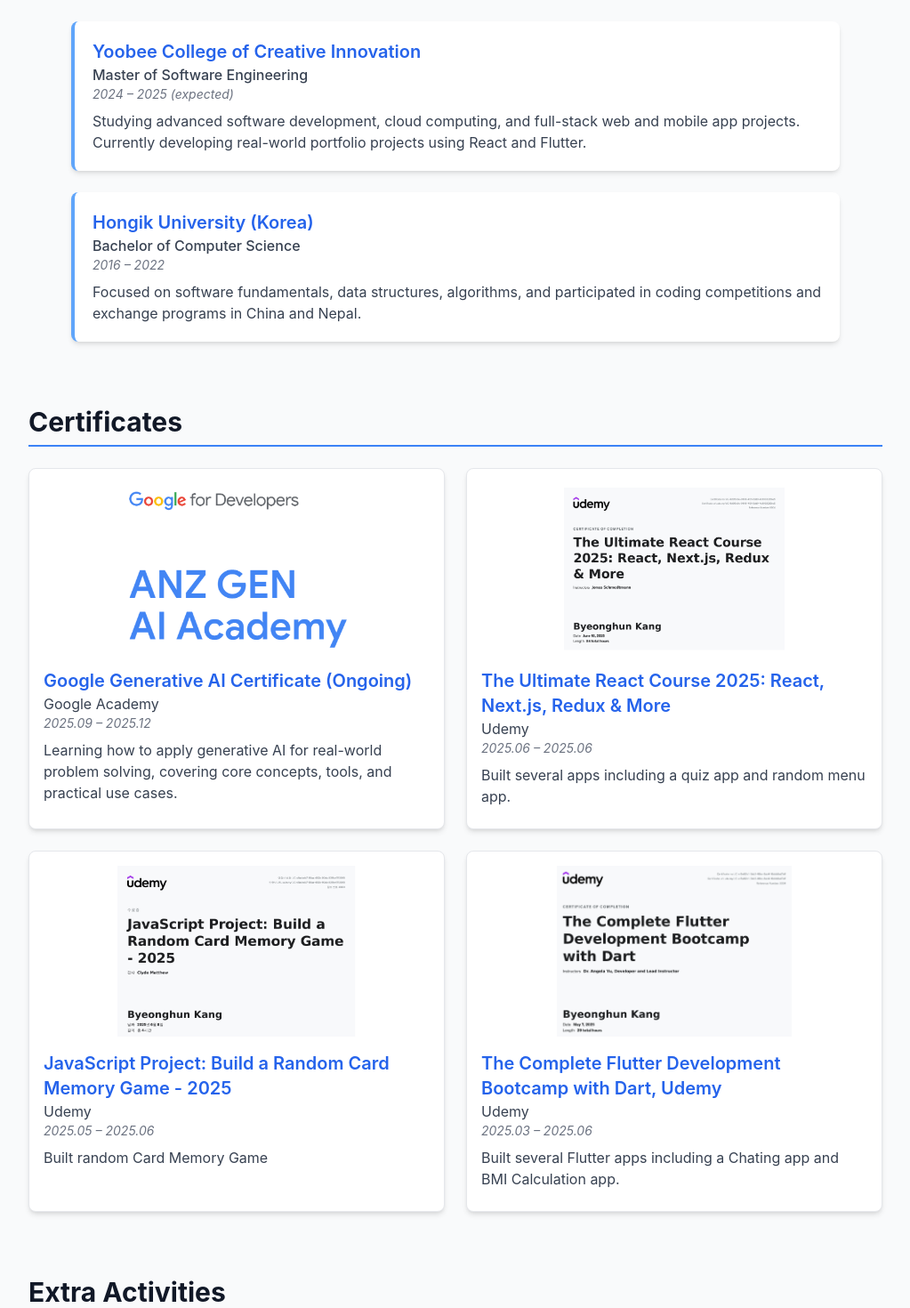
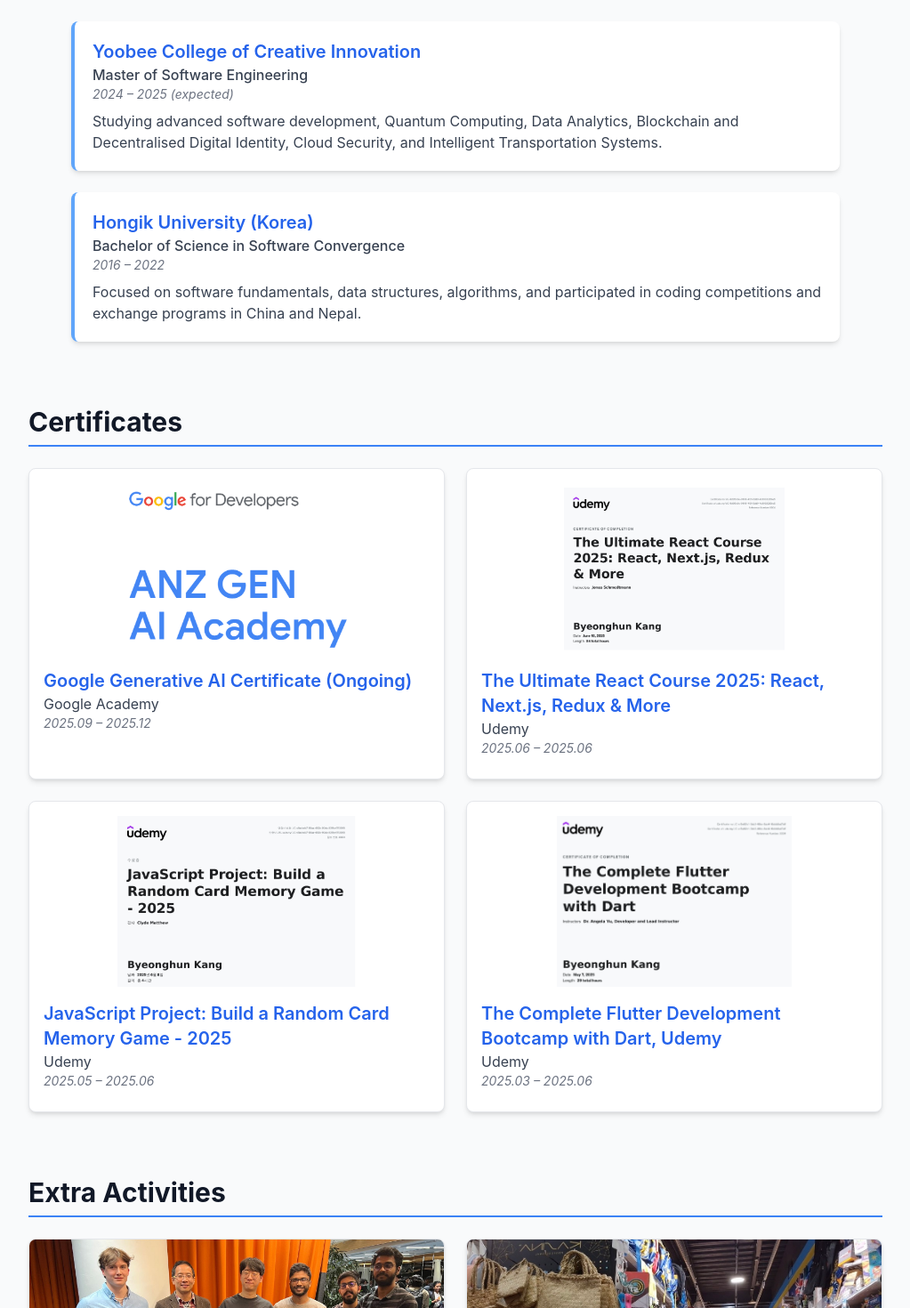
Before and after one commit to EdiBulb/harrynz-portfolio, a React (Create React App) app: page / in a window 1280 px wide. Shown: the part 2200-3670 px from the top of the page at 89% size, without its empty margins (128-1151 px from the left). Built offline with nearby package versions, Linux system fonts and the light colour scheme.

Commit message:
detail info changed

```diff
--- a/src/pages/Certificate.jsx
+++ b/src/pages/Certificate.jsx
@@ -6,28 +6,28 @@
     provider: "Google Academy",
     period: "2025.09 – 2025.12",
     image: "/certificates/google academy certificate.png", // public 폴더 안에 위치
-    description: "Learning how to apply generative AI for real-world problem solving, covering core concepts, tools, and practical use cases.",
+    // description: "Learning how to apply generative AI for real-world problem solving, covering core concepts, tools, and practical use cases.",
   },
   {
     title: "The Ultimate React Course 2025: React, Next.js, Redux & More",
     provider: "Udemy",
     period: "2025.06 – 2025.06",
     image: "/certificates/react_udemy.jpg", // public 폴더 안에 위치
-    description: "Built several apps including a quiz app and random menu app.",
+    // description: "Built several apps including a quiz app and random menu app.",
   },
   {
     title: "JavaScript Project: Build a Random Card Memory Game - 2025",
     provider: "Udemy",
     period: "2025.05 – 2025.06",
     image: "/certificates/JavaScript_udemy.png", // public 폴더 안에 위치
-    description: "Built random Card Memory Game",
+    // description: "Built random Card Memory Game",
   },
   {
     title: "The Complete Flutter Development Bootcamp with Dart, Udemy",
     provider: "Udemy",
     period: "2025.03 – 2025.06",
     image: "/certificates/flutter_udemy.png", // public 폴더 안에 위치
-    description: "Built several Flutter apps including a Chating app and BMI Calculation app.",
+    // description: "Built several Flutter apps including a Chating app and BMI Calculation app.",
   }
 ];
 
--- a/src/pages/Education.jsx
+++ b/src/pages/Education.jsx
@@ -6,11 +6,11 @@
     degree: "Master of Software Engineering",
     period: "2024 – 2025 (expected)",
     description:
-      "Studying advanced software development, cloud computing, and full-stack web and mobile app projects. Currently developing real-world portfolio projects using React and Flutter.",
+      "Studying advanced software development, Quantum Computing, Data Analytics, Blockchain and Decentralised Digital Identity, Cloud Security, and Intelligent Transportation Systems.",
   },
   {
     school: "Hongik University (Korea)",
-    degree: "Bachelor of Computer Science",
+    degree: "Bachelor of Science in Software Convergence",
     period: "2016 – 2022",
     description:
       "Focused on software fundamentals, data structures, algorithms, and participated in coding competitions and exchange programs in China and Nepal.",
```
